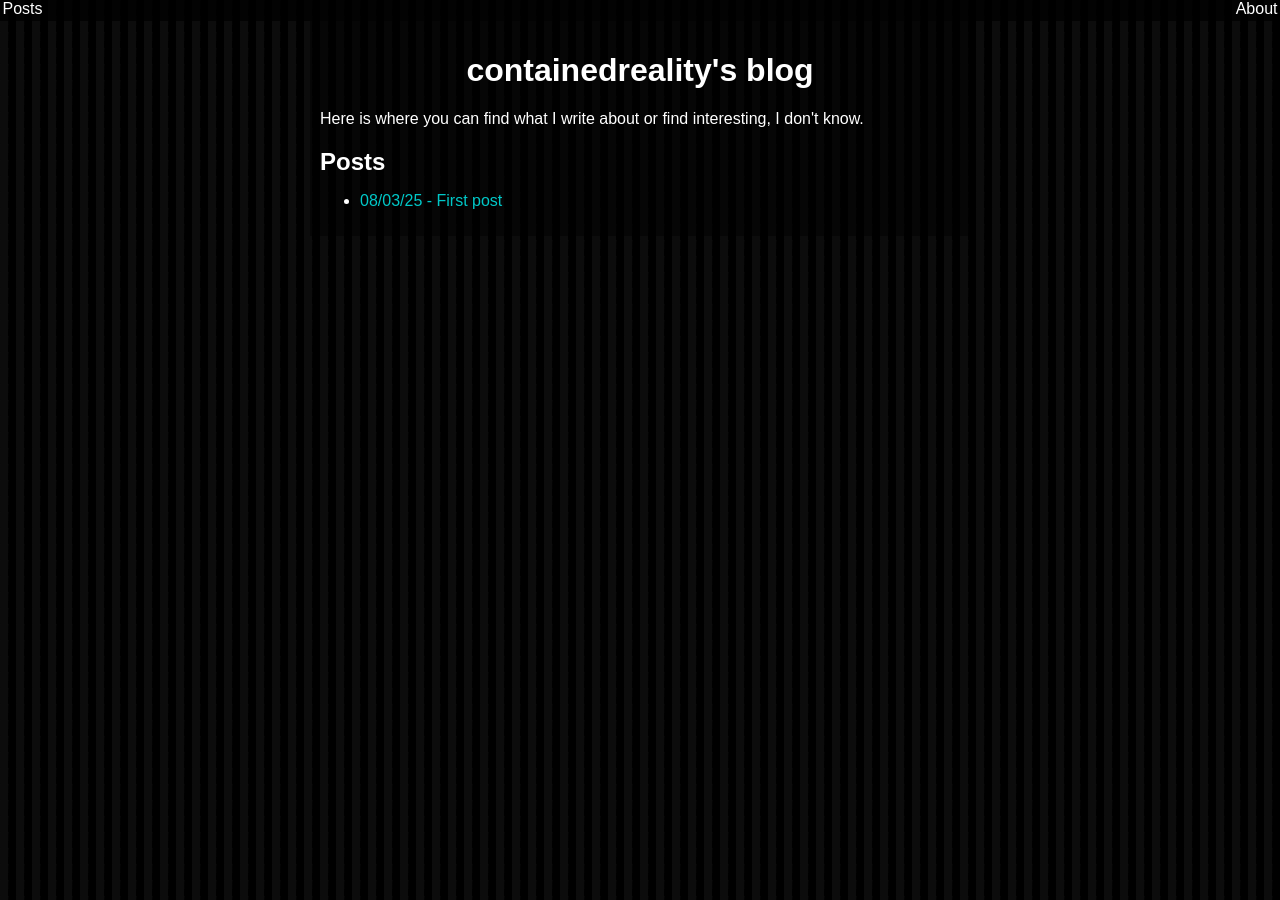
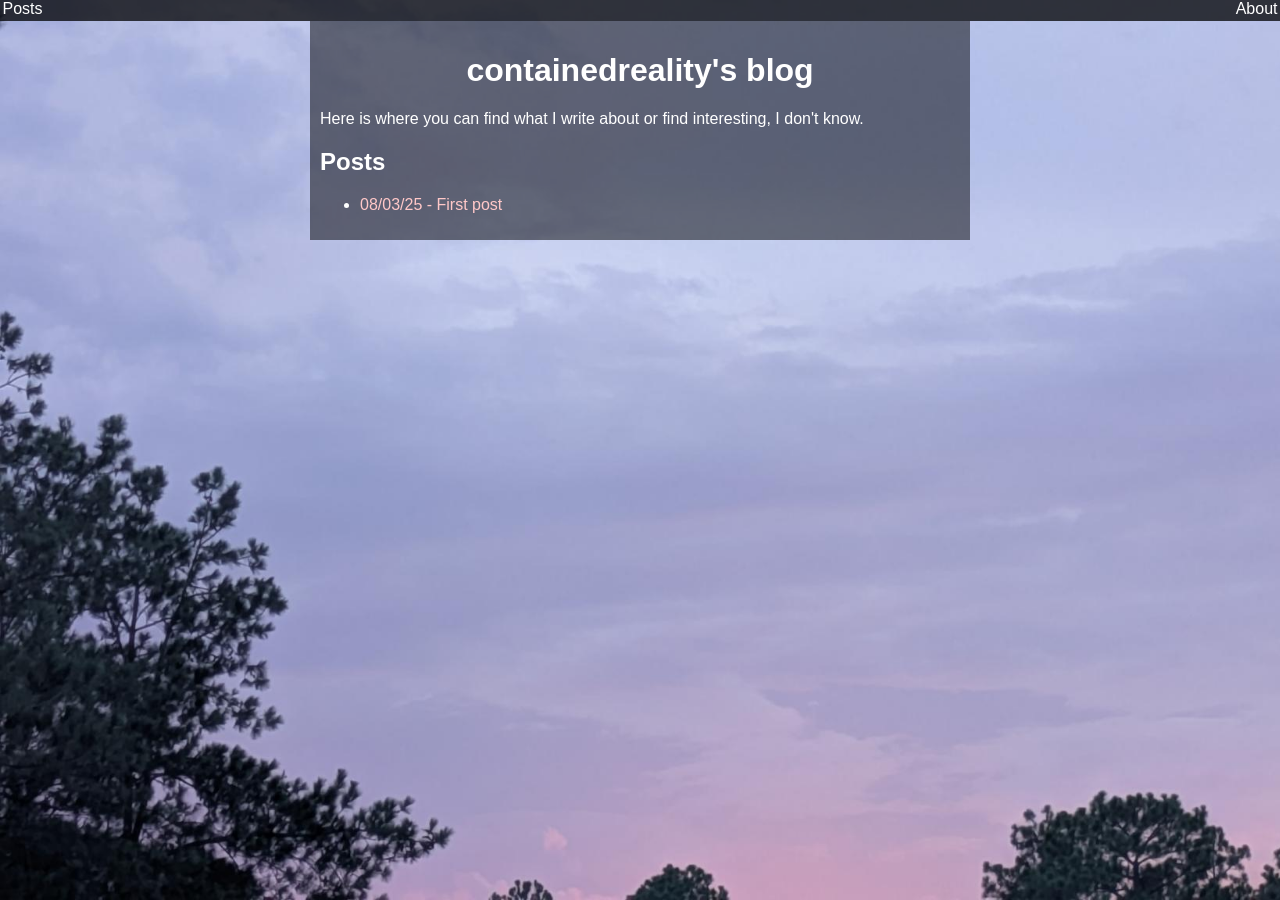
Before and after one commit to containedreality/containedreality.github.io, a Jekyll site: the page built from index.html, in a window 1280 px wide. Built offline with Jekyll 4.4.1, drawn with Linux system fonts in a browser that asks for light colours.

Commit message:
update background and css

```diff
--- a/static/css/style.css
+++ b/static/css/style.css
@@ -1,12 +1,10 @@
 body {
     margin: 0;
     font-family: Arial, Helvetica, sans-serif;
-    background-image: url('/static/img/background.png');
-		/*
+    background-image: url('/static/img/background.jpg');
     background-size: cover;
     background-repeat: no-repeat;
     background-attachment: fixed;
-		*/
     min-height: 100vh;
 }
 
@@ -31,13 +29,17 @@ nav a:hover {
     text-decoration: underline;
 }
 
+code {
+    color: rgb(255, 223, 223);
+}
+
 pre {
-    background-color: black;
+    background-color: rgba(0, 0, 0, 0.5);
     color: white;
     padding: 8px;
     overflow: auto;
-		border-radius: 10px;
-		tab-size: 2;
+    border-radius: 10px;
+    tab-size: 2;
 }
 
 pre code {
@@ -46,8 +48,14 @@ pre code {
 	text-decoration: none;
 }
 
+td {
+    border-style: solid;
+    border-width: 0.2px;
+    padding: 5px;
+}
+
 .notepad {
-		background: rgba(0,0,0,0.5);
+	background: rgba(0,0,0,0.5);
     margin: auto;
     width: 50%;
     color: white;
@@ -62,17 +70,13 @@ pre code {
     object-position: center;
 }
 
-.notepad h2,h3,h4 {
-    margin-bottom: 0;
-}
-
 .notepad h1 {
     text-align: center;
 }
 
 .notepad a {
     text-decoration: none;
-		color: rgb(0,200,200);
+    color: rgb(255,200,200);
 }
 
 .notepad a:hover {
```
Also changed, not shown: static/img/background.jpg (added).
